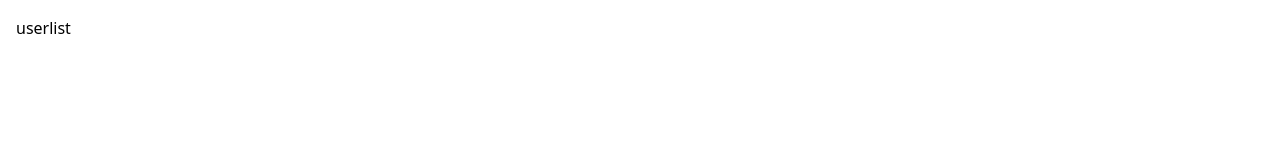
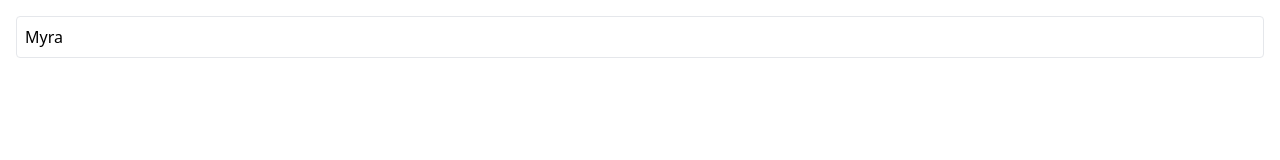
Before and after one commit to sedat355/redux_async_thunks, a React (Vite) app: page / in a window 1280 px wide. Shown: the top 160 px of the page. Built offline with nearby package versions, Linux system fonts and the light colour scheme; data requests are answered from the project's data file.

Commit message:
user list render edildi

```diff
--- a/src/components/UsersList.jsx
+++ b/src/components/UsersList.jsx
@@ -2,6 +2,7 @@
 import { useDispatch, useSelector } from 'react-redux'
 import { fetchUsers } from '../store/thunks/fetchUsers';
 import Skeleton from './Skeleton';
+import { render } from 'react-dom';
 
 const UsersList = () => {
   const dispatch = useDispatch();
@@ -19,10 +20,23 @@
     return <div>Veri getirmede bir hata oluştu</div>
   }
 
+  const renderedUsers = data.map(user => {
+    return(
+      <div
+        key={user.id}
+        className='mb-2 border rounded'
+      >
+        <div className='flex p-2 justify-between items-center cursor-pointer'>
+          {user.name}
+        </div>
+      </div>
+    )
+  })
+
   return (
-    <ul>
-      userlist
-    </ul>
+    <>
+      {renderedUsers}
+    </>
   )
 }
 
--- a/src/store/thunks/fetchUsers.jsx
+++ b/src/store/thunks/fetchUsers.jsx
@@ -5,7 +5,7 @@
   const response = await axios.get('http://localhost:3000/users');
 
   //!DEV ONLY:
-  await pause(5000);
+  await pause(1000);
 
   return response.data;
 });
```
